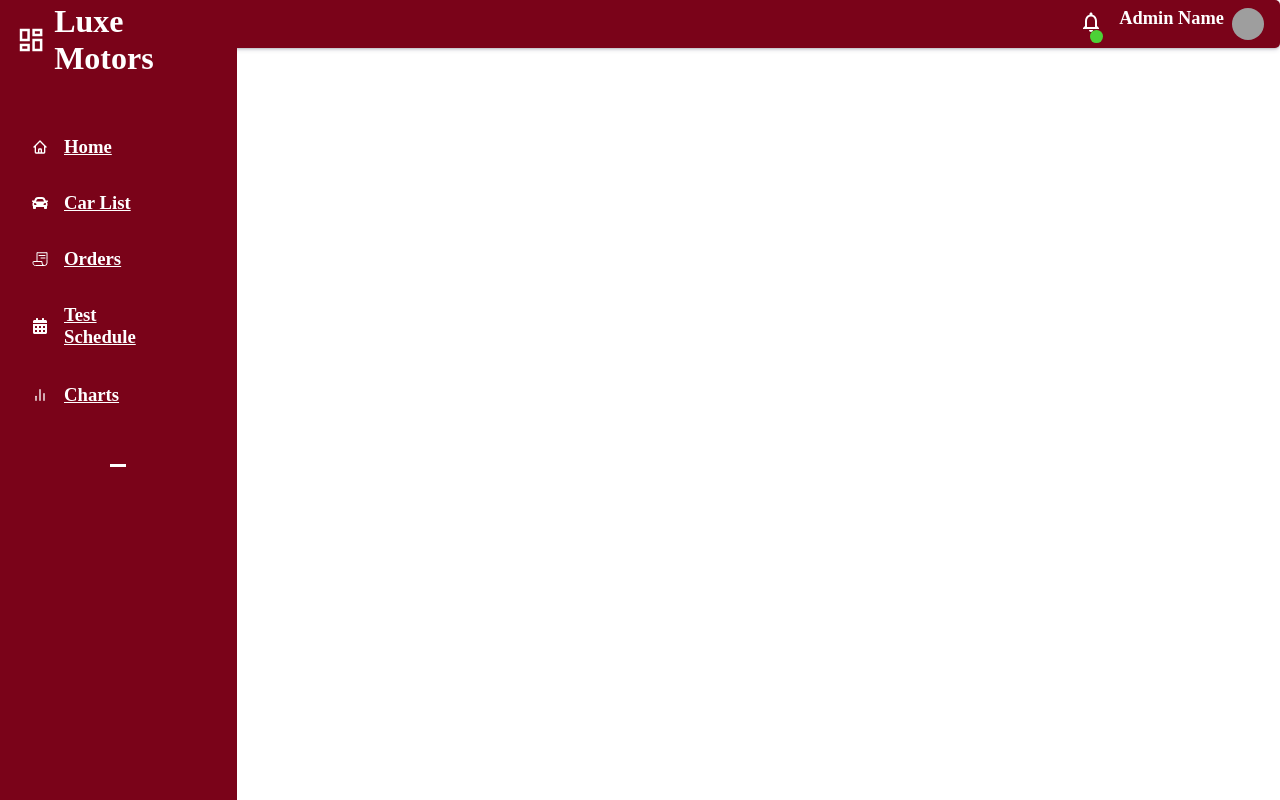
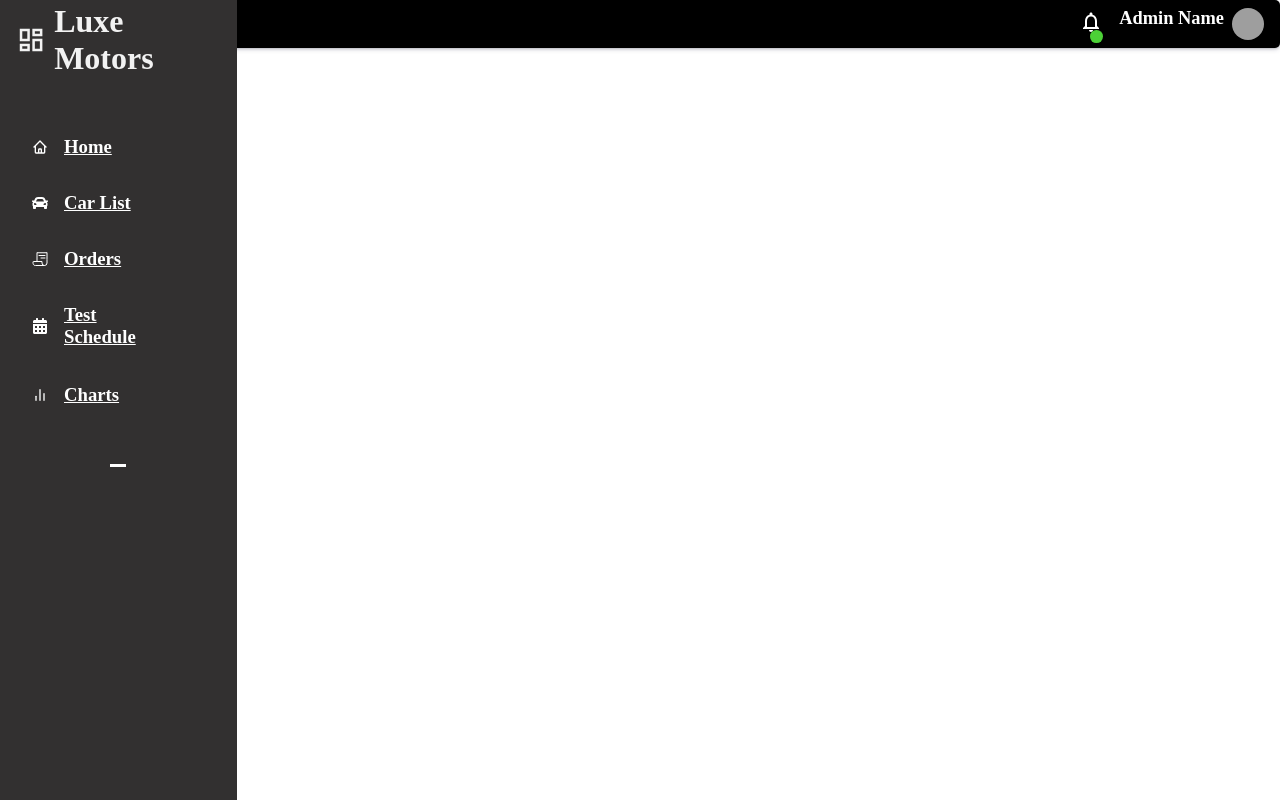
Before and after one commit to bechara-rizk/DealershipTeamOne, a Next.js app: page /dashboard/home in a window 1280 px wide. Built offline with nearby package versions, Linux system fonts and the light colour scheme; grey boxes are pictures that could not be loaded.

Commit message:
admin side

```diff
--- a/src/components/extraImage.js
+++ b/src/components/extraImage.js
@@ -1,5 +1,5 @@
 import React from "react";
-import myImage from "../path/to/your/image.jpg"; //to do: Replace "../path/to/your/image.jpg" with the actual path to your image file
+import myImage from "images/road2.jpg";
 
 const ImagePage = () => {
   return (
--- a/src/pages/dashboard/home.js
+++ b/src/pages/dashboard/home.js
@@ -2,6 +2,7 @@ import Link from 'next/link';
 import React from 'react';
 import Sidebar from '@/components/Sidebars';
 import DashboardNavbar from '@/components/DashboardNavbar';
+//import extraImage from '@/components/Extraimage';
 
 export default function adminHome() {
   return (
--- a/src/styles/Sidebars.css
+++ b/src/styles/Sidebars.css
@@ -1,121 +1,11 @@
-/* the non-commented code that acheives the "sidebar collapsable" is at the end of this page**/
 
-/*.sidebarContainer {
-    height: 100%;
-    width: 16%;
-    padding: 0.2rem 1rem;
-    background-color: #7a0319;
-    color: #ffffff;
-    position: fixed;
-    left:0;
-    transition: width 0.2s ease;
-}
-
-.sidebarContainer.collapsed {
-    width: 5%;
-  }
-
-.logo {
-    display: flex;
-    align-items: center;
-    font-size: 2rem;
-    font-weight: bolder;
-}
-
-.logo-icon {
-    margin-right: 0.5rem;
-}
-
-.menu {
-    margin: 2rem 0;
-    display: grid;
-}
-
-.item {
-    width: 90%;
-    display: grid;
-    grid-template-columns: 2rem 5rem;
-    height: 2.5rem;
-    margin: 0.5rem 0;
-    padding-left: 1rem;
-    row-gap: 2rem;
-    align-items: center;
-    color: #fff;
-    border-radius: 5rem;
-    transition: 0.2s all smooth;
-}
-.item2 {
-    width: 90%;
-    display: grid;
-    grid-template-columns: 2rem 5rem;
-    height: 4rem;
-    margin: 0.5rem 0;
-    padding-left: 1rem;
-    row-gap: 2rem;
-    align-items: center;
-    color: #fff;
-    border-radius: 5rem;
-    transition: 0.2s all smooth;
-}
-
-.icon {
-    font-size: 1.4rem;
-    margin-right: 1rem;
-}
-
-.item:hover {
-    background-color: #fff;
-    color: #c41e3a;
-    cursor: pointer;
-}
-.item2:hover {
-    background-color: #fff;
-    color: #c41e3a;
-    cursor: pointer;
-}
-
-
-
-@media screen and (max-width : 1024px ) {
-    .logo-icon {
-        display: none;
-    }
-  }
-
-
-
-  @media screen and (max-width : 600px ) {
-    .container {
-        width: 7%;
-    }
-
-    .item {
-        width: 48.5%;
-        margin-left: -1rem;
-        border-radius: 0;
-    }
-
-    .icon, .logo-icon {
-        font-size: 2.5rem;
-    }
-
-    .logo-icon {
-        display: inline;
-        justify-self: center;
-    }
-
-    .logo>span ,.item > h3  {
-        display: none;
-    }
-  }
-   */
 
    .sidebarContainer {
     height: 100%;
     width: 16%;
     padding: 0.2rem 1rem;
-    background-color: #7a0319;
-    color: #ffffff;
+    background-color: #323030;
+    color: #f2f2f2;
     position: fixed;
     left: 0;
     transition: width 0.3s ease-in-out; /* Add transition for smooth animation */
@@ -172,13 +62,13 @@
 
   .item:hover {
     background-color: #fff;
-    color: #c41e3a;
+    color: #000000;
     cursor: pointer;
   }
 
   .item2:hover {
     background-color: #fff;
-    color: #c41e3a;
+    color: #000000;
     cursor: pointer;
   }
 
--- a/src/styles/dashNavbar.css
+++ b/src/styles/dashNavbar.css
@@ -4,7 +4,7 @@
     display: flex;
     justify-content: flex-end;
     align-items: center;
-    background-color:  #7a0319;
+    background-color:  #000000;
     border-radius: 5px;
     box-shadow: rgba(50, 50, 93, 0.25) 0px 2px 5px -1px, rgba(0, 0, 0, 0.3) 0px 1px 3px -1px;
 }
```
